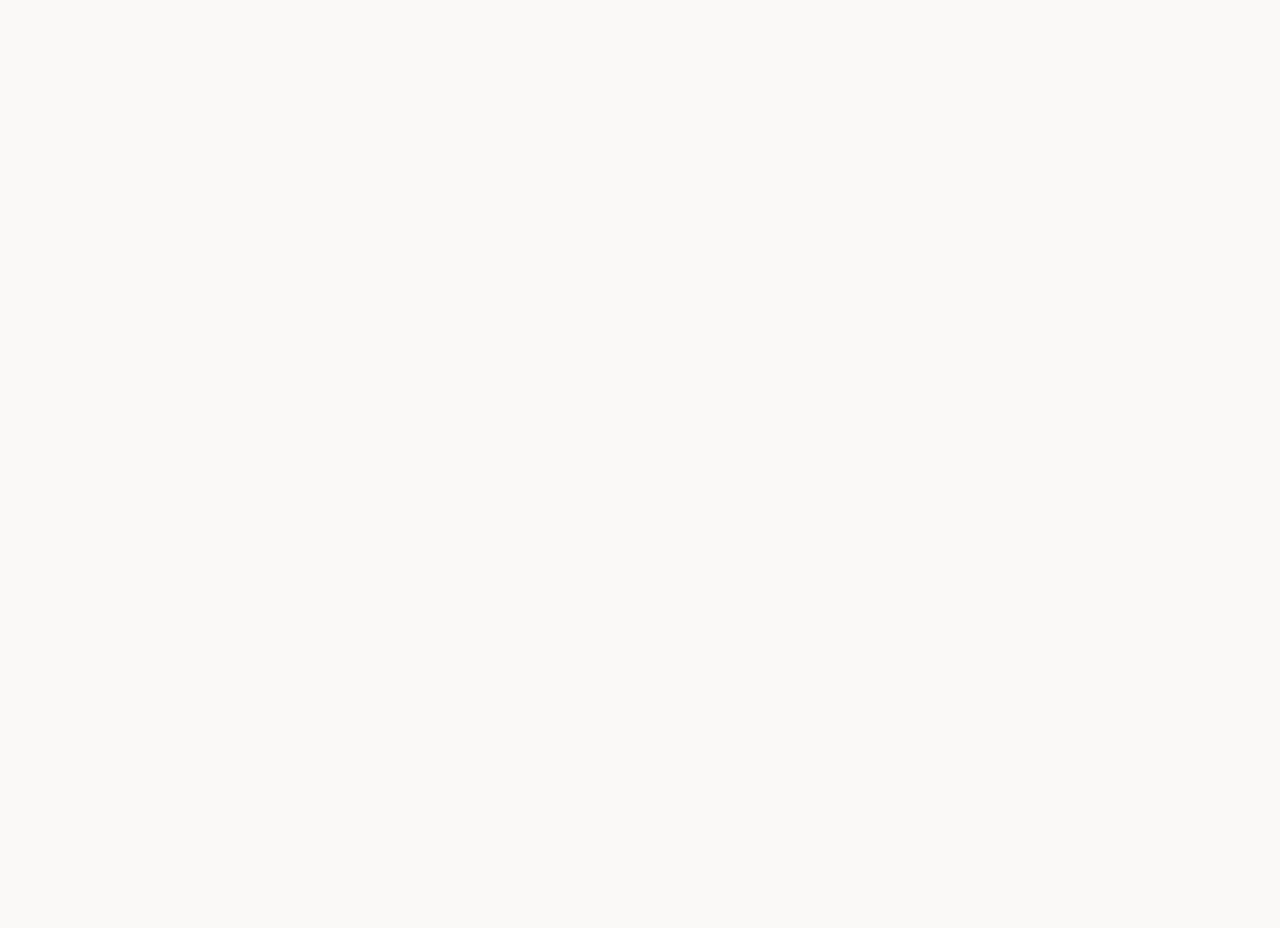
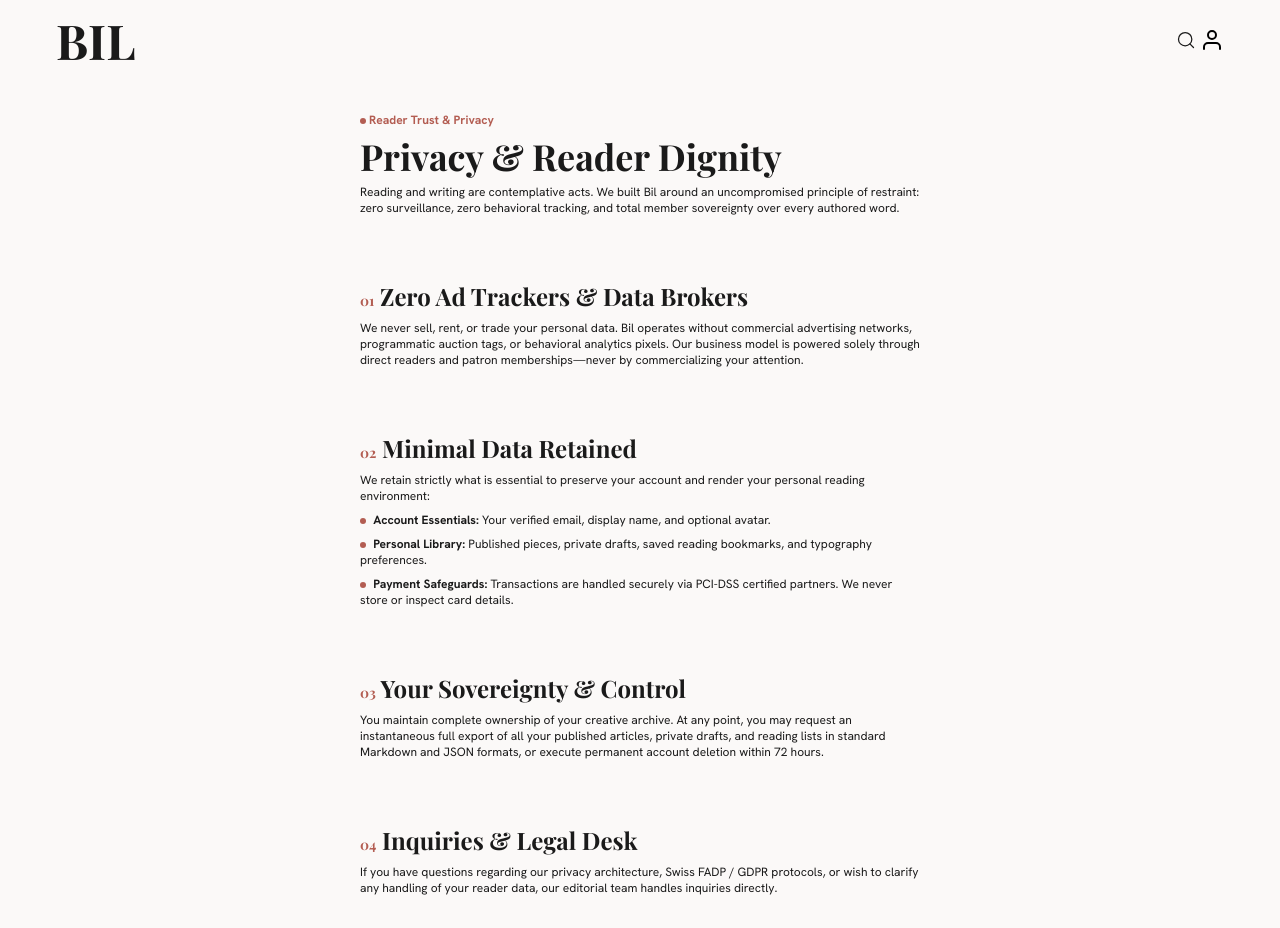
Before and after one commit to Princess-precious/Bil, a React (Vite) app: page /privacy in a window 1280 px wide. Before the commit this address had no page. Before the commit the page ends 800 px from the top, so only its background shows below. Built offline with nearby package versions, Linux system fonts and the light colour scheme; a web font is replaced by a local one.

Commit message:
Add Privacy and Settings pages; update routing and Navbar links

```diff
--- a/src/App.tsx
+++ b/src/App.tsx
@@ -19,6 +19,8 @@ import SignIn from './pages/SignIn';
 import NewStory from './pages/NewStory';
 import UserProfile from './pages/UserProfile';
 import EditStory from './pages/EditStory';
+import Privacy from "./pages/privacy"
+import Settings from './pages/settings';
 
 
 
@@ -34,7 +36,8 @@ function App() {
                 <Route path="/new-story" element={<NewStory />} />
                 <Route path="/edit-story/:id" element={<EditStory />} />
                 <Route path="/user-profile" element={<UserProfile />} />
-
+                <Route path="/privacy" element={<Privacy/>}/>
+                <Route path="/settings" element={<Settings/>}/>
             </Routes>
         </BrowserRouter>
 
--- a/src/components/Navbar.tsx
+++ b/src/components/Navbar.tsx
@@ -13,18 +13,18 @@
 
 import { Link, useLocation } from "react-router-dom";
 import { useState } from "react";
-import { useAuth } from "../useAuth";
+//import { useAuth } from "../useAuth";
 
 type NavbarProps ={
  className?: string;
 }
 
 function Navbar({className}:NavbarProps) {
-  //const [showMenu, setShowMenu] = useState(false);
+  const [showMenu, setShowMenu] = useState(false);
   const [showSearchBar, setShowSearchBar] = useState(false);
-  const { isSignedIn } = useAuth();
+  //const { isSignedIn } = useAuth();
   const location = useLocation();
-
+  const isProfile = location.pathname === "/user-profile"
   const isHome = location.pathname === "/"
   const [searchQuery, setSearchQuery] = useState("");
   const [searchFocused, setSearchFocused] = useState(false);
@@ -125,24 +125,28 @@ function Navbar({className}:NavbarProps) {
           </div>
           )}
 
-          {isSignedIn ? (
-            // Profile Icon
-            <Link to="/user-profile" className="flex md:items-center">
-              <svg xmlns="http://www.w3.org/2000/svg" width="24" height="24" viewBox="0 0 24 24" fill="none" stroke="#000000" stroke-width="2" stroke-linecap="round" stroke-linejoin="round">
+          {isHome ? (
+            <div className="flex">
+              <Link to="/signin" className="text-white bg-black border border-white hover:opacity-80 active:opacity-80 text-sm px-3 py-1 rounded-2xl text-center">
+                Sign In
+              </Link>
+            </div>
+
+          ) : (
+            //Profile Icon
+            <Link to="/user-profile" className="group flex md:items-center">
+              <svg xmlns="http://www.w3.org/2000/svg" width="24" height="24" viewBox="0 0 24 24" fill="none" stroke={isProfile ? "#b35d52" : "#000000"} stroke-width="2" stroke-linecap="round" stroke-linejoin="round" className="group-focus:stroke-[#b35d52]">
               <path d="M20 21v-2a4 4 0 0 0-4-4H8a4 4 0 0 0-4 4v2"></path>
               <circle cx="12" cy="7" r="4"></circle>
               </svg>
             </Link>
-          ) : (
-            <div className="md:flex">
-              <Link to="/signin" className="text-white bg-black border border-white hover:opacity-80 active:opacity-80 text-sm px-3 py-1 rounded-2xl text-center">
-                Sign In
-              </Link>
-            </div>
           )}
 
           {/* Hamburger Button */}
-          {/* <button
+          {!isHome && (
+
+
+          <button
             type="button"
             className="md:hidden"
             onClick={() => setShowMenu(!showMenu)}
@@ -156,37 +160,39 @@ function Navbar({className}:NavbarProps) {
             >
               <path d="M120-680v-80h720v80H120Zm0 480v-80h720v80H120Zm0-240v-80h720v80H120Z" />
             </svg>
-          </button> */}
+          </button>
+          )}
+
 
         </div>
       </nav>
 
 
-      {/* {showMenu &&
+       {showMenu &&
         <div className="md:hidden bg-white flex flex-col items-center gap-4 p-4 fixed top-[80px] right-0 z-40">
+          <Link to="/" className="text-sm hover:text-[#b35d52] focus:text-[#b35d52]">Edit Profile</Link>
 
+          {/* Settings */}
+          <Link to="/settings" className="flex items-center gap-1 text-sm hover:text-[#b35d52] focus:text-[#b35d52]">
+            <svg xmlns="http://www.w3.org/2000/svg" height="15px" viewBox="0 -960 960 960" width="15px" fill="currentcolor"><path d="m370-80-16-128q-13-5-24.5-12T307-235l-119 50L78-375l103-78q-1-7-1-13.5v-27q0-6.5 1-13.5L78-585l110-190 119 50q11-8 23-15t24-12l16-128h220l16 128q13 5 24.5 12t22.5 15l119-50 110 190-103 78q1 7 1 13.5v27q0 6.5-2 13.5l103 78-110 190-118-50q-11 8-23 15t-24 12L590-80H370Zm70-80h79l14-106q31-8 57.5-23.5T639-327l99 41 39-68-86-65q5-14 7-29.5t2-31.5q0-16-2-31.5t-7-29.5l86-65-39-68-99 42q-22-23-48.5-38.5T533-694l-13-106h-79l-14 106q-31 8-57.5 23.5T321-633l-99-41-39 68 86 64q-5 15-7 30t-2 32q0 16 2 31t7 30l-86 65 39 68 99-42q22 23 48.5 38.5T427-266l13 106Zm42-180q58 0 99-41t41-99q0-58-41-99t-99-41q-59 0-99.5 41T342-480q0 58 40.5 99t99.5 41Zm-2-140Z"/></svg>
+            Settings
+          </Link>
+          <button className="text-sm hover:text-[#b35d52] focus:text-[#b35d52]">
+            Log Out
+          </button>
 
+          {/* {!isSignedIn && (
 
-          {!isHome && (
-            <div className="md:flex md:items-c">
-              <Link to="/new-story" className="text-sm p-2 hover:underline active:underline hover:opacity-80 active:opacity-80">
-                Add Story
-              </Link>
-            </div>
-          )}
-
-          {!isSignedIn && (
-            <div className="flex">
-              <Link to="/signin" className="hover:opacity-80 active:opacity-80 bg-[#1a1a1a] text-sm p-1 text-white">
+              <Link to="/signin" className="  hover:opacity-80 active:opacity-80 bg-[#1a1a1a] text-sm p-1 text-white">
                 Sign In
               </Link>
-            </div>
-          )}
+
+          )} */}
 
 
 
         </div>
-      } */}
+      }
     </>
   );
 }
--- a/src/components/footer.tsx
+++ b/src/components/footer.tsx
@@ -40,8 +40,8 @@ function Footer({className}: footerProps){
         </p>
       </div>
       <div className="flex flex-row gap-4">
-        <Link to="" className=" text-[10px] md:text-xs underline  hover:opacity-80 active:opacity-80">ABOUT</Link>
-        <Link to="" className="text-[10px] md:text-xs underline  hover:opacity-80 active:opacity-80">PRIVACY</Link>
+        <Link to="" className=" text-[10px] md:text-xs underline  hover:text-[#b35d52] focus:text-[#b35d52]">ABOUT</Link>
+        <Link to="/privacy" className="text-[10px] md:text-xs underline  hover:text-[#b35d52] focus:text-[#b35d52]">PRIVACY</Link>
       </div>
     </section>
   );
--- /dev/null
+++ b/src/pages/privacy.tsx
@@ -0,0 +1,80 @@
+/**
+    * @description      :
+    * @author           : HP
+    * @group            :
+    * @created          : 13/09/2026 - 13:13:13
+    *
+    * MODIFICATION LOG
+    * - Version         : 1.0.0
+    * - Date            : 13/09/2026
+    * - Author          : HP
+    * - Modification    :
+**/
+import Navbar from "../components/Navbar";
+function Privacy(){
+  return(
+    <>
+      <Navbar/>
+      <div className="flex flex-col items-center justify-center mt-[80px] px-14 md:px-90 font-hanken">
+        <section className="flex flex-col gap-2 py-8">
+          <p className="text-xs font-bold text-[#b35d52]">
+            <span className="inline-block w-1.5 h-1.5 bg-[#b35d52] rounded-full"></span> Reader Trust & Privacy
+          </p>
+          <h1 className="text-2xl md:text-4xl font-playfair font-bold">Privacy & Reader Dignity</h1>
+          <p className="text-xs">
+            Reading and writing are contemplative acts. We built Bil around an uncompromised principle of restraint: zero surveillance, zero behavioral tracking, and total member sovereignty over every authored word.
+          </p>
+        </section>
+
+        <section className="flex flex-col gap-2 py-8">
+          <h1 className="text-xl md:text-2xl font-playfair font-bold">
+            <span className="text-sm text-[#b35d52]">01</span> Zero Ad Trackers & Data Brokers
+          </h1>
+          <p className="text-xs">
+            We never sell, rent, or trade your personal data. Bil operates without commercial advertising networks, programmatic auction tags, or behavioral analytics pixels. Our business model is powered solely through direct readers and patron memberships—never by commercializing your attention.
+          </p>
+        </section>
+
+        <section className="flex flex-col gap-2 py-8">
+          <h1 className="text-xl md:text-2xl font-playfair font-bold">
+            <span className="text-sm text-[#b35d52]">02</span> Minimal Data Retained
+          </h1>
+          <p className="text-xs">
+            We retain strictly what is essential to preserve your account and render your personal reading environment:
+          </p>
+          <div className="flex flex-col gap-2">
+            <p className="text-xs ">
+              <span className="inline-block w-1.5 h-1.5 bg-[#b35d52] rounded-full mr-1"></span>   <span className="font-bold">Account Essentials:</span> Your verified email, display name, and optional avatar.
+            </p>
+            <p className="text-xs ">
+              <span className="inline-block w-1.5 h-1.5 bg-[#b35d52] rounded-full mr-1"></span>   <span className="font-bold">Personal Library:</span>  Published pieces, private drafts, saved reading bookmarks, and typography preferences.
+            </p>
+            <p className="text-xs ">
+              <span className="inline-block w-1.5 h-1.5 bg-[#b35d52] rounded-full mr-1"></span>   <span className="font-bold">Payment Safeguards:</span>  Transactions are handled securely via PCI-DSS certified partners. We never store or inspect card details.
+            </p>
+          </div>
+        </section>
+
+        <section className="flex flex-col gap-2 py-8">
+          <h1 className="text-xl md:text-2xl font-playfair font-bold">
+            <span className="text-sm text-[#b35d52]">03</span> Your Sovereignty & Control
+          </h1>
+          <p className="text-xs">
+            You maintain complete ownership of your creative archive. At any point, you may request an instantaneous full export of all your published articles, private drafts, and reading lists in standard Markdown and JSON formats, or execute permanent account deletion within 72 hours.
+          </p>
+        </section>
+
+        <section className="flex flex-col gap-2 py-8">
+          <h1 className="text-xl md:text-2xl font-playfair font-bold">
+            <span className="text-sm text-[#b35d52]">04</span> Inquiries & Legal Desk
+          </h1>
+          <p className="text-xs">
+            If you have questions regarding our privacy architecture, Swiss FADP / GDPR protocols, or wish to clarify any handling of your reader data, our editorial team handles inquiries directly.
+          </p>
+        </section>
+      </div>
+    </>
+  );
+}
+
+export default Privacy;
--- /dev/null
+++ b/src/pages/settings.tsx
@@ -0,0 +1,80 @@
+/**
+    * @description      :
+    * @author           : HP
+    * @group            :
+    * @created          : 13/09/2026 - 20:06:38
+    *
+    * MODIFICATION LOG
+    * - Version         : 1.0.0
+    * - Date            : 13/09/2026
+    * - Author          : HP
+    * - Modification    :
+**/
+import Footer from "../components/footer";
+import Navbar from "../components/Navbar"
+import {Link} from "react-router-dom"
+
+function Settings(){
+  return(
+    <>
+      <Navbar/>
+      <div className="flex flex-col items-center justify-center mt-[80px] px-14 md:px-90 font-hanken">
+        <section className="flex flex-col gap-2 py-8">
+          <p className="text-xs font-bold text-[#b35d52]">
+            <span className="inline-block w-1.5 h-1.5 bg-[#b35d52] rounded-full"></span> Account & Security
+          </p>
+          <h1 className="text-2xl md:text-4xl font-playfair font-bold">Account Settings</h1>
+          <p className="text-xs">
+            Manage your Bil member credentials, session authentication, and account sovereignty.
+          </p>
+        </section>
+
+        <section className="flex md:flex-row flex-col  gap-4 p-8 bg-white">
+          <div className="flex flex-col gap-1">
+            <h1 className="flex text-xl md:text-2xl font-playfair font-bold items-center gap-1">
+              <svg xmlns="http://www.w3.org/2000/svg" height="20px" viewBox="0 -960 960 960" width="20px" fill="#1f1f1f"><path d="M480-80q-139-35-229.5-159.5T160-516v-244l320-120 320 120v244q0 152-90.5 276.5T480-80Zm0-84q97-30 162-118.5T718-480H480v-315l-240 90v207q0 7 2 18h238v316Z"/></svg>
+              Password & Security
+            </h1>
+            <p className="text-xs">Update your login passphrase or configure two-factor authentication to secure your editorial drafts.</p>
+          </div>
+          <div className="flex items-center">
+            <Link to="" className="text-white text-xs whitespace-nowrap  bg-black px-4 py-2 hover:opacity-80 focus:opacity-80">Change Password</Link>
+          </div>
+        </section>
+
+        <section className="flex flex-col md:flex-row gap-4 p-8 bg-white mt-10">
+          <div className="flex flex-col gap-1">
+            <h1 className="flex text-xl md:text-2xl font-playfair font-bold items-center gap-1">
+              <svg xmlns="http://www.w3.org/2000/svg" height="20px" viewBox="0 -960 960 960" width="20px" fill="#1f1f1f"><path d="M480-120q-75 0-140.5-28.5t-114-77q-48.5-48.5-77-114T120-480q0-75 28.5-140.5t77-114q48.5-48.5 114-77T480-840v80q-117 0-198.5 81.5T200-480q0 117 81.5 198.5T480-200v80Zm160-160-56-57 103-103H360v-80h327L584-624l56-56 200 200-200 200Z"/></svg>
+              Session Management
+            </h1>
+            <p className="text-xs">
+              Safely terminate your current active session on this workstation or invalidate authorizations across all devices.
+            </p>
+          </div>
+          <div className="flex items-center">
+            <button className="text-black text-xs whitespace-nowrap  bg-[#eeebeb] px-4 py-2 hover:opacity-80 focus:opacity-80">LOG OUT</button>
+          </div>
+        </section>
+
+        <section className="flex flex-col md:flex-row gap-4 p-8 bg-[#eeebeb] mt-10 mb-10">
+          <div className="flex flex-col gap-1">
+            <h1 className="flex text-xl md:text-2xl font-playfair font-bold items-center gap-1">
+              <svg xmlns="http://www.w3.org/2000/svg" height="20px" viewBox="0 -960 960 960" width="20px" fill="#b35d52"><path d="m376-300 104-104 104 104 56-56-104-104 104-104-56-56-104 104-104-104-56 56 104 104-104 104 56 56Zm-96 180q-33 0-56.5-23.5T200-200v-520h-40v-80h200v-40h240v40h200v80h-40v520q0 33-23.5 56.5T680-120H280Zm400-600H280v520h400v-520Zm-400 0v520-520Z"/></svg>
+              Account Sovereignty
+            </h1>
+            <p className="text-xs">
+              Permanently delete your profile, published essays, drafts, and membership records. Data erasure begins within 72 hours.
+            </p>
+          </div>
+          <div className="flex items-center">
+            <Link to="" className="text-white text-xs whitespace-nowrap  bg-[#b35d52] px-4 py-2 hover:opacity-80 focus:opacity-80">Delete Account</Link>
+          </div>
+        </section>
+      </div>
+      <Footer/>
+    </>
+  );
+}
+
+export default Settings;
```
Also changed, not shown: src/pages/about.tsx (added).
